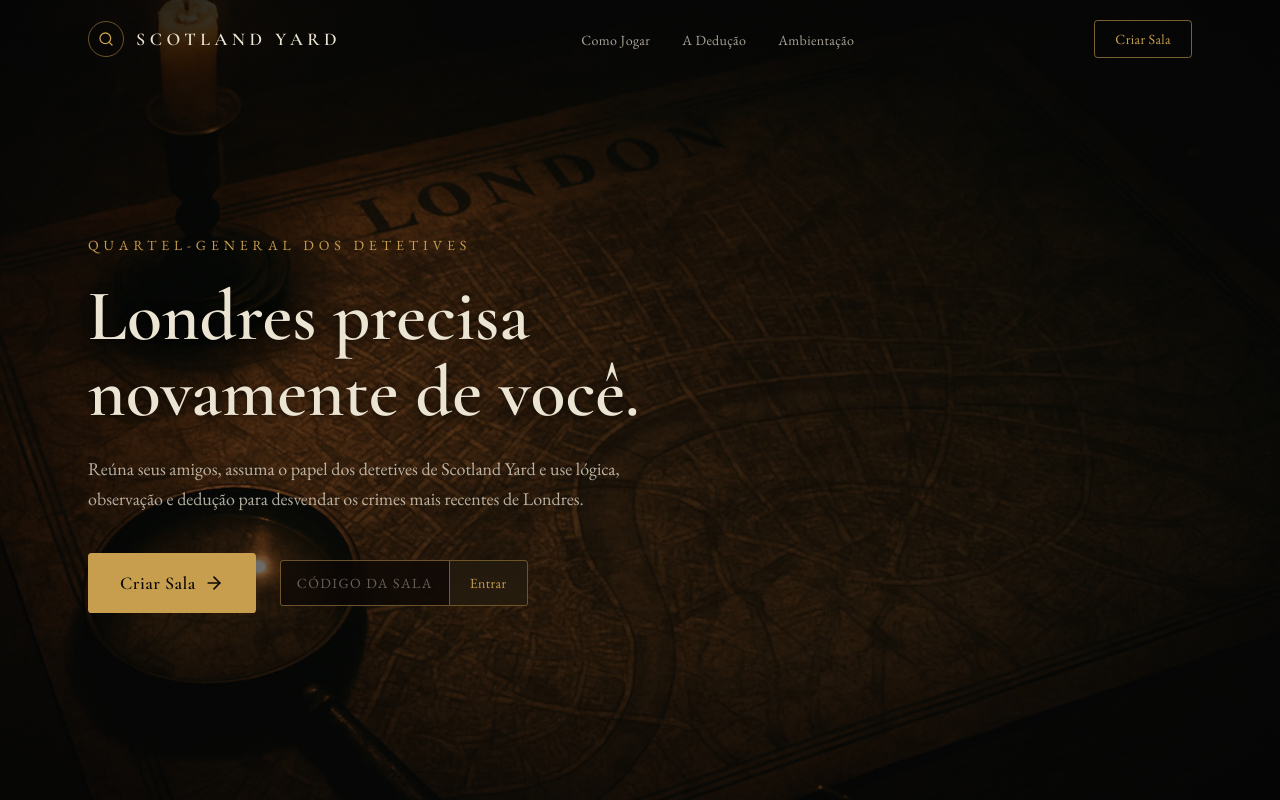
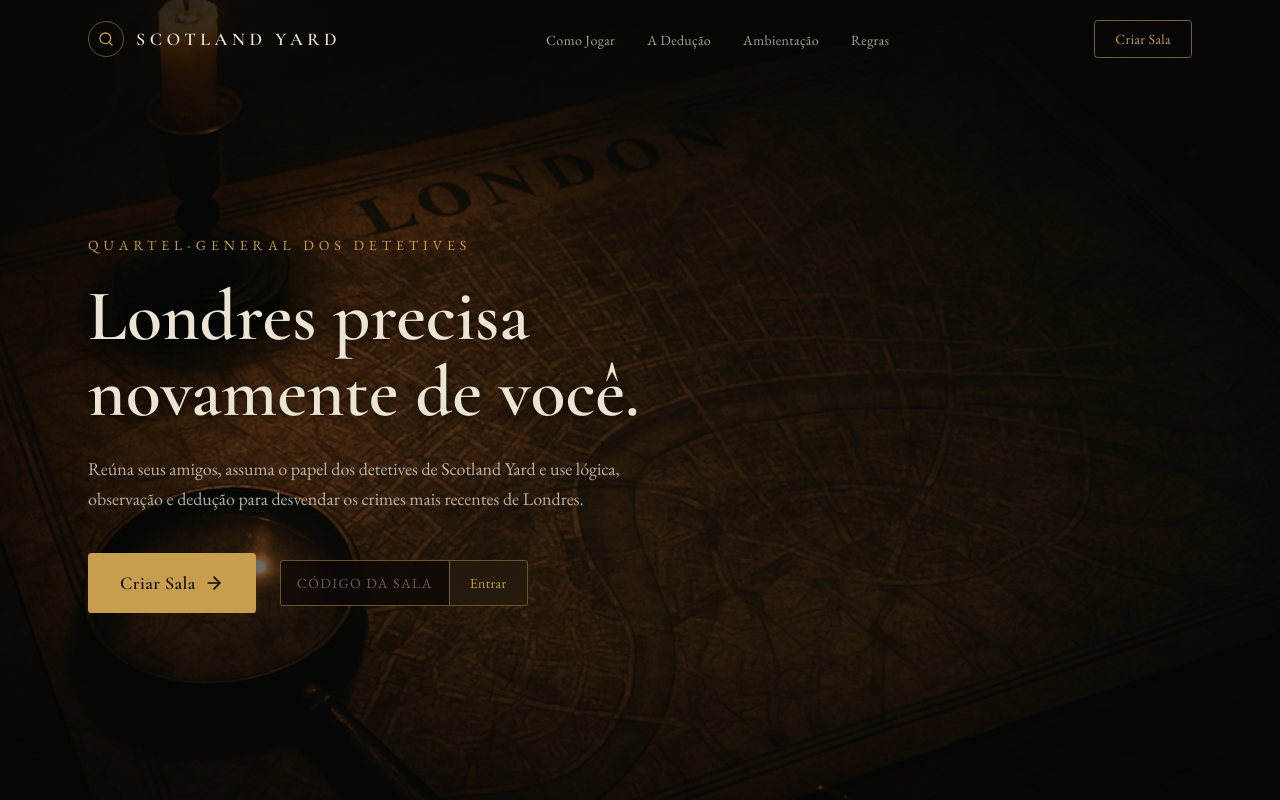
Before and after one commit to arturcp/scotland-yard, a React (Vite) app: page / in a window 1280 px wide. Shown: the top 800 px of the page. Built offline with nearby package versions, Linux system fonts and the light colour scheme.

Commit message:
Adjust page navigation

```diff
--- a/src/components/landing/new-players.tsx
+++ b/src/components/landing/new-players.tsx
@@ -24,7 +24,7 @@
   const [openModal, setOpenModal] = useState<'how-to-play' | null>(null);
 
   return (
-    <section className="bg-background py-24">
+    <section id="regras" className="bg-background py-24">
       <div className="mx-auto max-w-3xl px-6 text-center">
         <p className="mb-4 font-body text-sm tracking-[0.35em] text-gold uppercase">
           Para iniciantes
--- a/src/components/landing/site-footer.tsx
+++ b/src/components/landing/site-footer.tsx
@@ -1,12 +1,12 @@
-import { Search } from 'lucide-react'
+import { Search } from 'lucide-react';
 
 const links = [
-  { label: 'Como jogar', href: '#' },
-  { label: 'Regras', href: '#' },
+  { label: 'Como jogar', href: '#como-funciona' },
+  { label: 'Regras', href: '#regras' },
   { label: 'Termos', href: '#' },
   { label: 'Privacidade', href: '#' },
   { label: 'Créditos', href: '#' },
-]
+];
 
 export function SiteFooter() {
   return (
@@ -44,10 +44,9 @@
         <div className="gold-divider my-8" />
 
         <p className="text-center font-body text-xs tracking-wide text-muted-foreground">
-          “Cada pista conta uma história.” — Documento confidencial de Scotland
-          Yard
+          “Cada pista conta uma história.” — Documento confidencial de Scotland Yard
         </p>
       </div>
     </footer>
-  )
+  );
 }
--- a/src/components/landing/site-nav.tsx
+++ b/src/components/landing/site-nav.tsx
@@ -4,6 +4,7 @@
   { label: 'Como Jogar', href: '#como-funciona' },
   { label: 'A Dedução', href: '#deducao' },
   { label: 'Ambientação', href: '#ambientacao' },
+  { label: 'Regras', href: '#regras' },
 ];
 
 export function SiteNav() {
```
